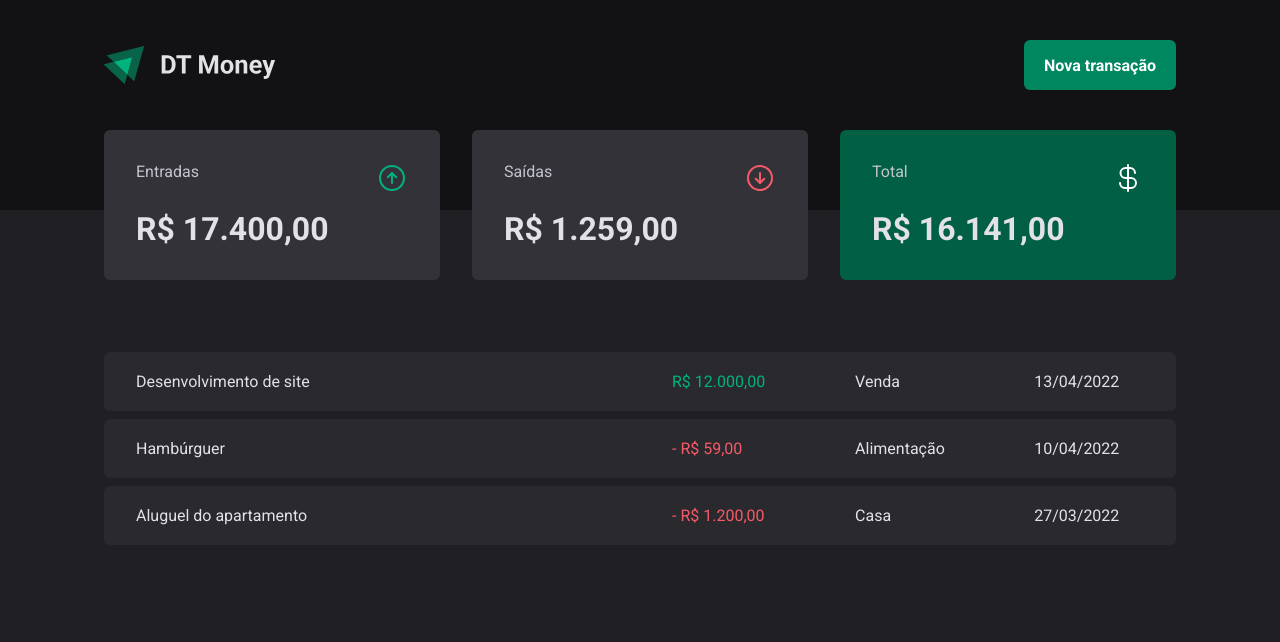
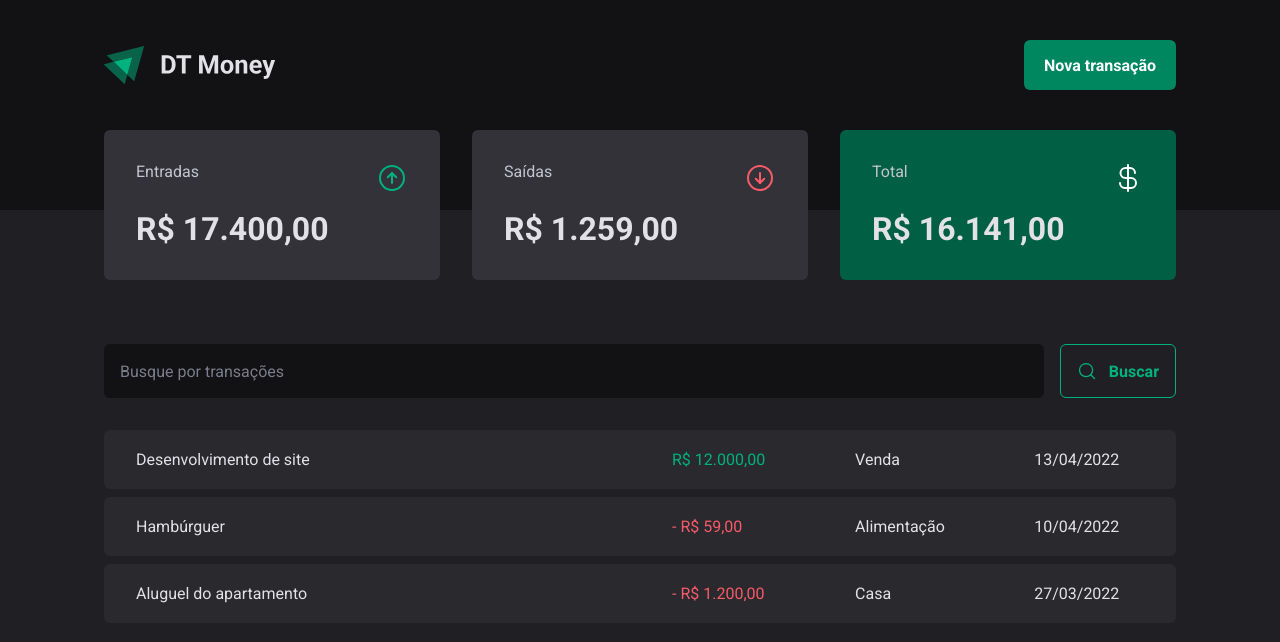
Before and after one commit to caiotracera/dt-money-vite, a React (Vite) app: page / in a window 1280 px wide. Shown: the top 642 px of the page. Built offline with nearby package versions, Linux system fonts and the light colour scheme.

Commit message:
feat(components): add SearchForm

```diff
--- /dev/null
+++ b/src/components/SearchForm/index.tsx
@@ -0,0 +1,15 @@
+import { MagnifyingGlass } from 'phosphor-react';
+
+import * as S from '@/components/SearchForm/styles';
+
+export function SearchForm() {
+  return (
+    <S.Wrapper>
+      <input type="text" placeholder="Busque por transações" />
+      <button type="submit">
+        <MagnifyingGlass size={20} />
+        Buscar
+      </button>
+    </S.Wrapper>
+  );
+}
--- /dev/null
+++ b/src/components/SearchForm/styles.ts
@@ -0,0 +1,44 @@
+import styled, { css } from 'styled-components';
+
+export const Wrapper = styled.form`
+  ${({ theme }) => css`
+    display: flex;
+    gap: 1rem;
+
+    input {
+      flex: 1;
+      border-radius: 6px;
+      border: 0;
+      background-color: ${theme.colors['gray-900']};
+      color: ${theme.colors['gray-300']};
+
+      padding: 1rem;
+
+      &::placeholder {
+        color: ${theme.colors['gray-500']};
+      }
+    }
+
+    button {
+      display: flex;
+      align-items: center;
+      justify-content: center;
+      gap: 0.75rem;
+
+      padding: 1rem;
+      background: transparent;
+      border: 1px solid ${theme.colors['green-300']};
+      color: ${theme.colors['green-300']};
+      font-weight: bold;
+      border-radius: 6px;
+      cursor: pointer;
+      transition: background, border, color 0.2s;
+
+      &:hover {
+        background: ${theme.colors['green-500']};
+        border: 1px solid ${theme.colors['green-500']};
+        color: ${theme.colors.white};
+      }
+    }
+  `}
+`;
--- a/src/pages/Transactions/index.tsx
+++ b/src/pages/Transactions/index.tsx
@@ -1,4 +1,5 @@
 import { Header } from '@/components/Header';
+import { SearchForm } from '@/components/SearchForm';
 import { Summary } from '@/components/Summary';
 
 import * as S from '@/pages/Transactions/styles';
@@ -8,8 +9,8 @@ export function Transactions() {
     <div>
       <Header />
       <Summary />
-
       <S.TransactionsWrapper>
+        <SearchForm />
         <S.TransactionTable>
           <tbody>
             <tr>
```
